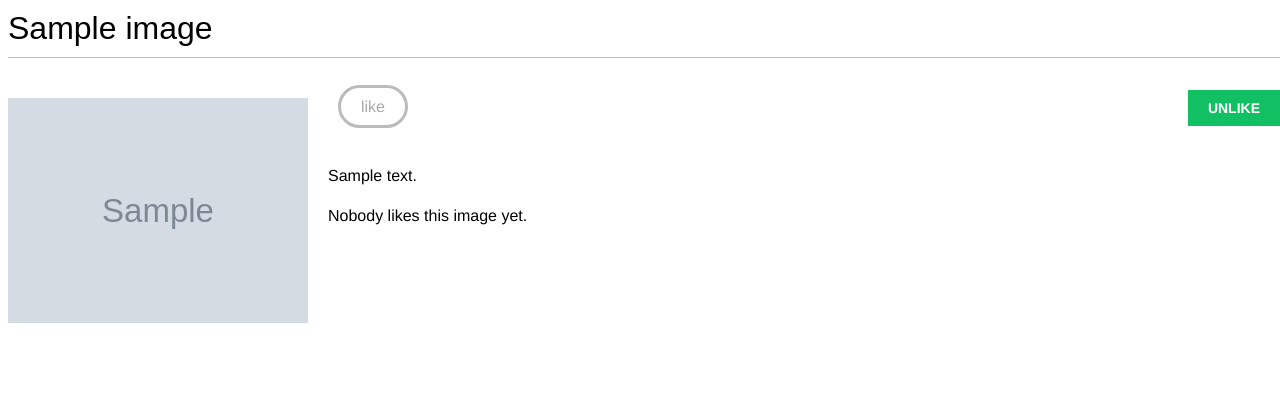
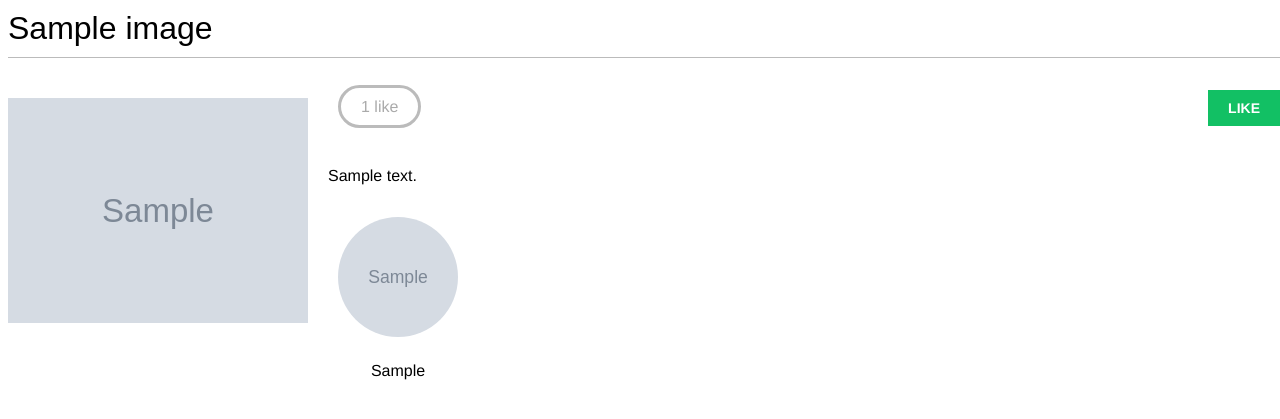
Before and after one commit to Domiff/Social-site, a Django app: a page that uses images/templates/images/image/detail.html in a window 1280 px wide. Shown: the part 55-474 px from the top of the page. Run offline with Django 5.2, Linux system fonts and the light colour scheme; tables that the repository leaves empty hold one stand-in row (values such as "Sample post"); grey boxes marked "Sample" are stand-in pictures; some libraries are stand-ins or nearby versions; some web fonts are replaced.

Commit message:
Rename model field

```diff
--- a/images/models.py
+++ b/images/models.py
@@ -16,7 +16,7 @@ class Image(models.Model):
     image = models.ImageField(upload_to="images//%Y/%m/%d/")
     description = models.TextField(blank=True)
     created = models.DateField(auto_now_add=True)
-    user_like = models.ManyToManyField(
+    users_like = models.ManyToManyField(
         settings.AUTH_USER_MODEL, related_name="images_liked", blank=True
     )
 
--- a/images/templates/images/image/detail.html
+++ b/images/templates/images/image/detail.html
@@ -5,7 +5,7 @@
 {% block body %}
   <h1>{{ image.title }}</h1>
   {% load thumbnail %}
-  <a href="{{ image.url }}">
+  <a href="{{ image.image.url }}">
     <img src="{% thumbnail image.image 300x0 %}" class="image-detail">
   </a>
   {% with total_likes=image.users_like.count users_like=image.users_like.all %}
@@ -39,7 +39,7 @@
       {% endfor %}
     </div>
   {% endwith %}
-{% endblock body %}
+{% endblock %}
 
 {% block domready %}
   const url = '{% url "images:like" %}';
--- a/images/views.py
+++ b/images/views.py
@@ -43,9 +43,9 @@ def image_like(request: HttpRequest) -> HttpResponse:
         try:
             image = Image.objects.get(id=image_id)
             if action == "like":
-                image.user_like.add(request.user)
+                image.users_like.add(request.user)
             else:
-                image.user_like.remove(request.user)
+                image.users_like.remove(request.user)
             return JsonResponse({"status": "Ok"})
         except Image.DoesNotExist:
             pass
```
Also changed, not shown: images/migrations/0004_rename_user_like_image_users_like.py (added).
